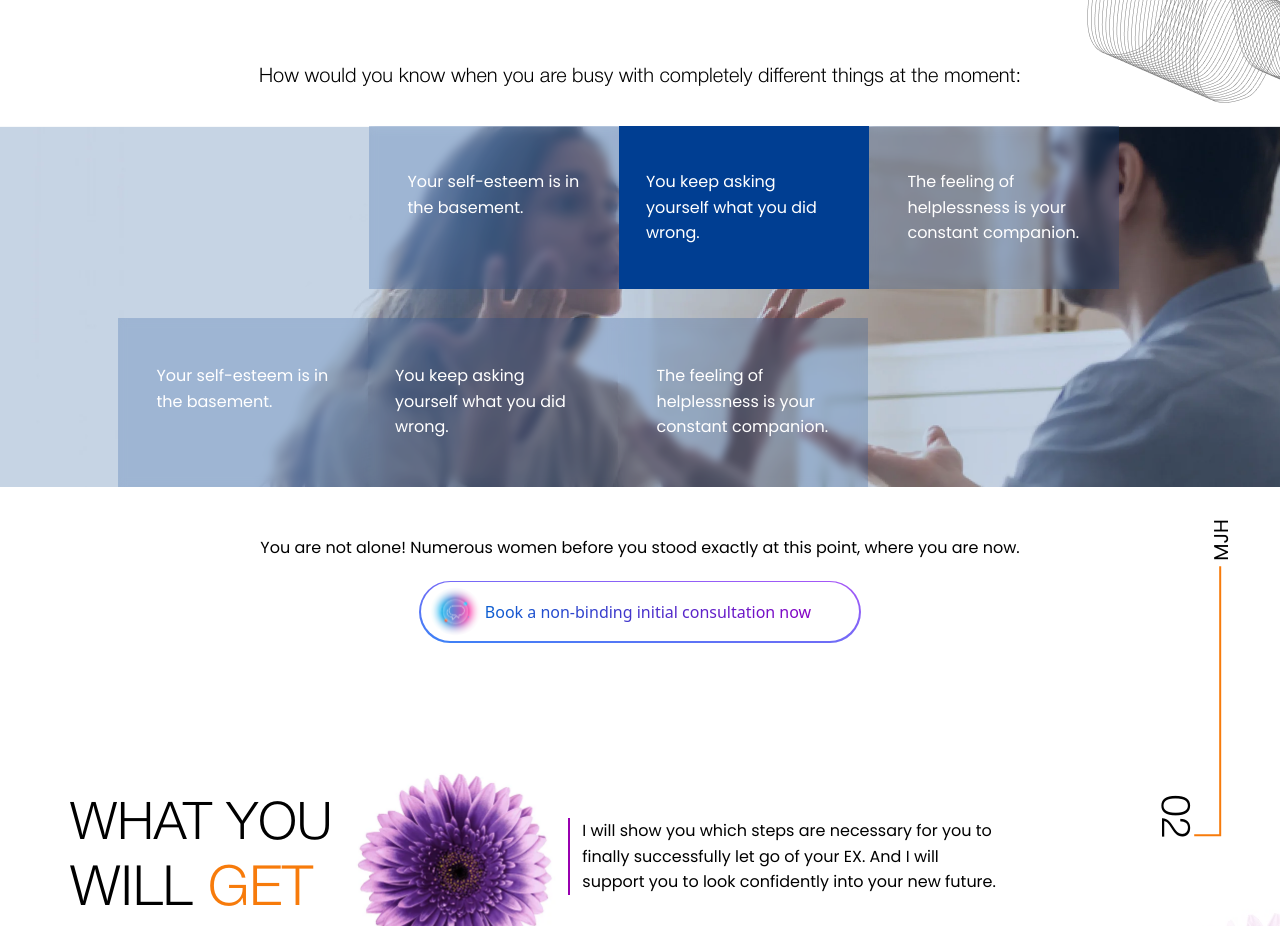
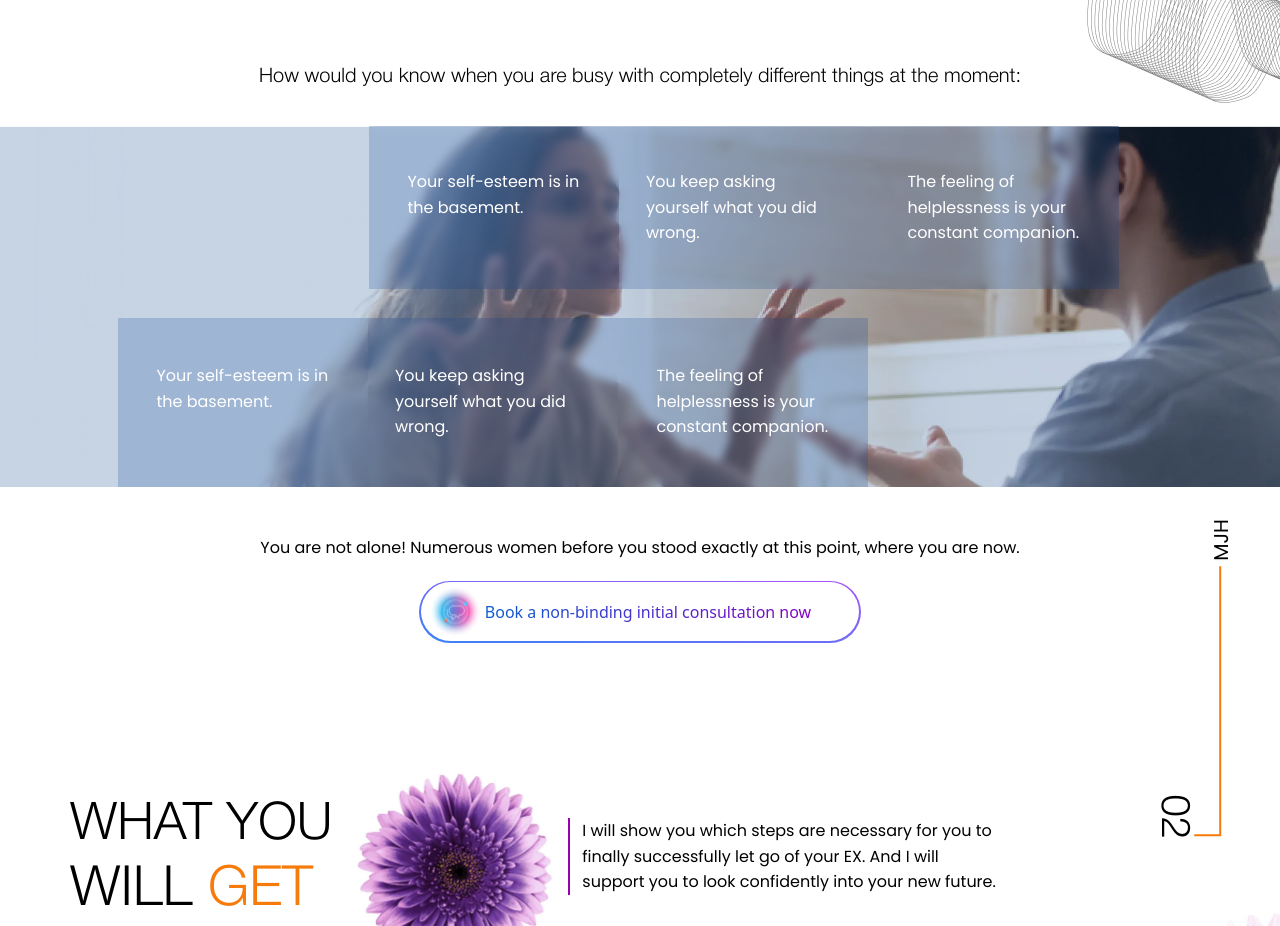
Before and after one commit to Shiv-468/Consultency-page, a React (Create React App) app: page / in a window 1280 px wide. Shown: the part 1100-2026 px from the top of the page. Built offline with nearby package versions, Linux system fonts and the light colour scheme.

Commit message:
add hover to fault card

```diff
--- a/src/components/Fault.jsx
+++ b/src/components/Fault.jsx
@@ -32,7 +32,7 @@ const Fault = () => {
                     <div className=" w-[50%] md:min-h-[162px] px-3 bg-[#003E9233] backdrop-blur-[4px] hover:bg-[#003E92] ease-linear duration-300 flex justify-center py-[24px] sm:py-[43px] sm:w-[33.33%]">
                         <p className=' text-white text-base leading-[25.6px] font-Poppins font-normal max-w-[173px] w-full'>Your self-esteem is in the basement.</p>
                     </div>
-                    <div className=" w-[50%] md:min-h-[162px] px-3 bg-[#003E9233] backdrop-blur-[4px] bg-[#003E92] ease-linear duration-300 flex justify-center py-[24px] sm:py-[43px] sm:w-[33.33%]">
+                    <div className=" w-[50%] md:min-h-[162px] px-3 bg-[#003E9233] backdrop-blur-[4px] hover:bg-[#003E92] ease-linear duration-300 flex justify-center py-[24px] sm:py-[43px] sm:w-[33.33%]">
                         <p className=' text-white text-base leading-[25.6px] font-Poppins font-normal max-w-[196px] w-full'>You keep asking yourself what you did wrong.
                         </p>
                     </div>
```
